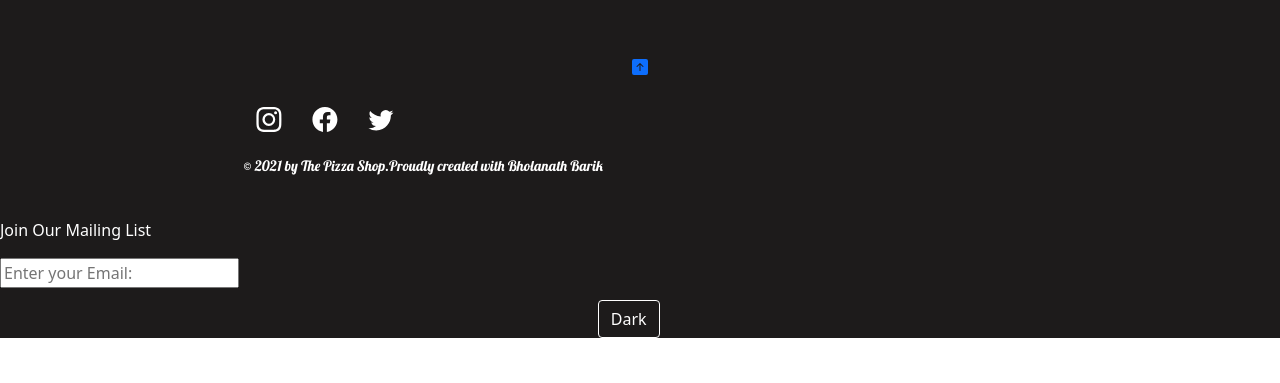
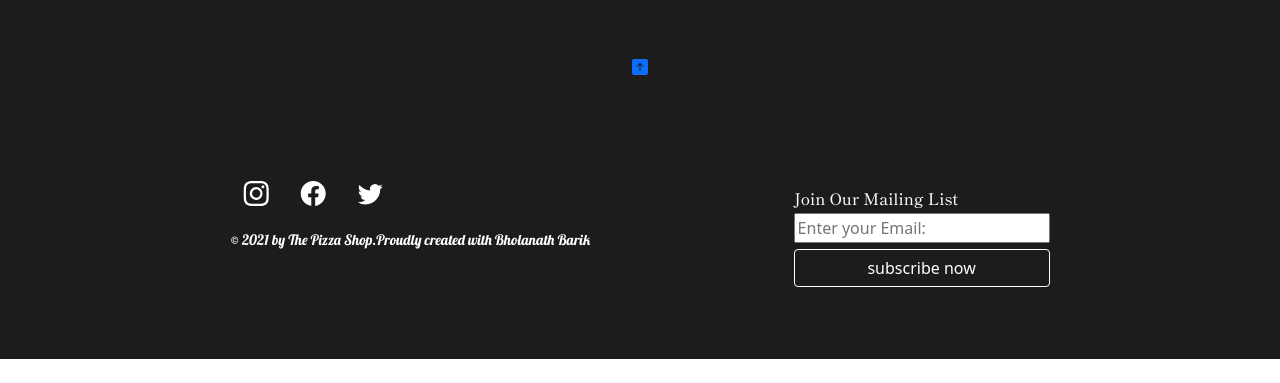
Before and after one commit to bholanathbarik9748/The-Pizza-Shop-WebSite, a Django app: page / in a window 1280 px wide. Shown: the part 5191-5574 px from the top of the page. Before the commit the page ends 5529 px from the top, so only its background shows below. Run offline with Django 3.2, Linux system fonts and the light colour scheme.

Commit message:
fully set home page and its responsiveness all button according to this page index is also work and improves docs

```diff
--- a/managers/urls.py
+++ b/managers/urls.py
@@ -6,3 +6,7 @@
 urlpatterns = [
     path("", views.home, name="home")
 ]
+
+# urlpatterns = [
+#     path("OrderOnline/", views.OrderOnline, name="OrderOnline")
+# ]
--- a/managers/views.py
+++ b/managers/views.py
@@ -6,3 +6,7 @@
 
 def home(request):
     return render(request, 'home.html')
+
+
+# def OrderOnline(request):
+#     return render(request, 'OrderOnline.html')
--- a/templates/home.html
+++ b/templates/home.html
@@ -23,6 +23,8 @@
     <link href="https://fonts.googleapis.com/css2?family=IBM+Plex+Sans:wght@500&display=swap" rel="stylesheet">
     <link rel="preconnect" href="https://fonts.gstatic.com">
     <link href="https://fonts.googleapis.com/css2?family=Lobster&display=swap" rel="stylesheet">
+    <link rel="preconnect" href="https://fonts.gstatic.com">
+    <link href="https://fonts.googleapis.com/css2?family=Shippori+Mincho:wght@500&display=swap" rel="stylesheet">
 
     <!-- shaps -->
     <meta name="viewport" content="width=device-width, initial-scale=1">
@@ -67,7 +69,7 @@
                 </div>
             </div>
     </nav>
-    <img class="img1" src="{% static 'back.png' %}" alt="Italian Trulli">
+    <img class="img1" id="img1" src="{% static 'back.png' %}" alt="Italian Trulli">
     <p class="the">The</p>
     <p class="name">&#9886; The Pizza Shop &#9887;</p>
     <p class="Base_line">TAKEOUT & DELIVERY</p>
@@ -258,13 +260,18 @@
             <br>
         </div>
         <div class="subs">
-            <p class="subs_text" id="">Join Our Mailing List</p>
-            <form class="subs_text">
-                <input type="email" id="email" name="email" placeholder="Enter your Email:"><br>
-                <button id="subs_btn" type="button" class="btn btn-outline-dark">Dark</button>
+            <h4 class="subs_text">Join Our Mailing List</h4>
+            <form>
+                <input id="in" class="subs_text" type="email" id="email" name="email"
+                    placeholder="Enter your Email:"><br>
+                <button type="button" id="btn" class="btn btn-dark">subscribe now</button>
             </form>
         </div>
+        <br>
+        <br>
+        <br>
     </div>
+    <br>
     <script src=" https://cdn.jsdelivr.net/npm/bootstrap@5.0.0-beta2/dist/js/bootstrap.bundle.min.js"
         integrity="sha384-b5kHyXgcpbZJO/tY9Ul7kGkf1S0CWuKcCD38l8YkeH8z8QjE0GmW1gYU5S9FOnJ0" crossorigin="anonymous">
     </script>
@@ -1152,8 +1159,8 @@
     }
 
     .logo {
-        margin-left: 19%;
-        margin-top: -1%;
+        margin-left: 18%;
+        margin-top: 6%;
     }
 
     path {
@@ -1169,7 +1176,140 @@
         margin-left: 10%;
     }
 
-    .subs_text {}
+    /*Join Our Mailing List*/
+    .subs_text {
+        margin-left: 62%;
+        margin-top: -8%;
+    }
+
+    #in {
+        width: 20%;
+    }
+
+    #btn {
+        margin-left: 62%;
+        margin-top: 0.5%;
+        width: 20%;
+    }
+
+    .btn-dark {
+        color: #fff;
+        background-color: #1D1B1B;
+        border-color: #fff;
+    }
+
+    .btn-dark:hover {
+        color: #fff;
+        background-color: #1D1B1B;
+        border-color: #1a1e21;
+    }
+
+    h4 {
+        font-family: 'Shippori Mincho', serif;
+        font-size: 100%;
+    }
+
+    @media only screen and (max-width: 959px) {
+        .logo {
+            margin-left: 42%;
+            margin-top: 0%;
+        }
+
+        .logo_staus {
+            font-size: 90%;
+            font-family: 'Lobster', cursive;
+            margin-left: -13%;
+        }
+
+        .img,
+        svg {
+            vertical-align: middle;
+            width: 5%;
+            margin-left: 5%;
+        }
+
+        .subs_text {
+            margin-left: 43%;
+            margin-top: 0%;
+        }
+
+        #btn {
+
+            margin-left: 43%;
+            margin-top: 0.5%;
+            width: 20%;
+            height: 2%;
+
+        }
+    }
+
+    @media only screen and (max-width: 815px) {
+        .logo_staus {
+            margin-left: -21%;
+        }
+    }
+
+    @media only screen and (max-width: 643px) {
+        .logo_staus {
+            margin-left: -31%;
+        }
+
+        #in {
+            width: 32%;
+        }
+
+        #btn {
+            margin-left: 43%;
+            margin-top: 0.5%;
+            width: 32%;
+            height: 2%;
+        }
+
+        .subs_text {
+            margin-left: 39%;
+            margin-top: 0%;
+        }
+
+        #btn {
+            margin-left: 39%;
+            margin-top: 0.5%;
+            width: 32%;
+            height: 2%;
+        }
+    }
+
+    @media only screen and (max-width: 643px) {
+        .logo_staus {
+            margin-left: -44%;
+        }
+    }
+
+    @media only screen and (max-width: 420px) {
+        .subs_text {
+            margin-left: 31%;
+            margin-top: 0%;
+        }
+
+        #btn {
+            margin-left: 31%;
+            margin-top: 0.5%;
+            width: 32%;
+            height: 2%;
+        }
+    }
+
+    @media only screen and (max-width: 375px) {
+        #btn {
+            margin-left: 31%;
+            margin-top: 0.5%;
+            width: 34%;
+            height: 2%;
+        }
+
+        #in {
+            width: 34%;
+        }
+    }
 </style>
 
 </html>
```
Also changed, not shown: templates/OrderOnline.html (added, +15 -0 lines).
